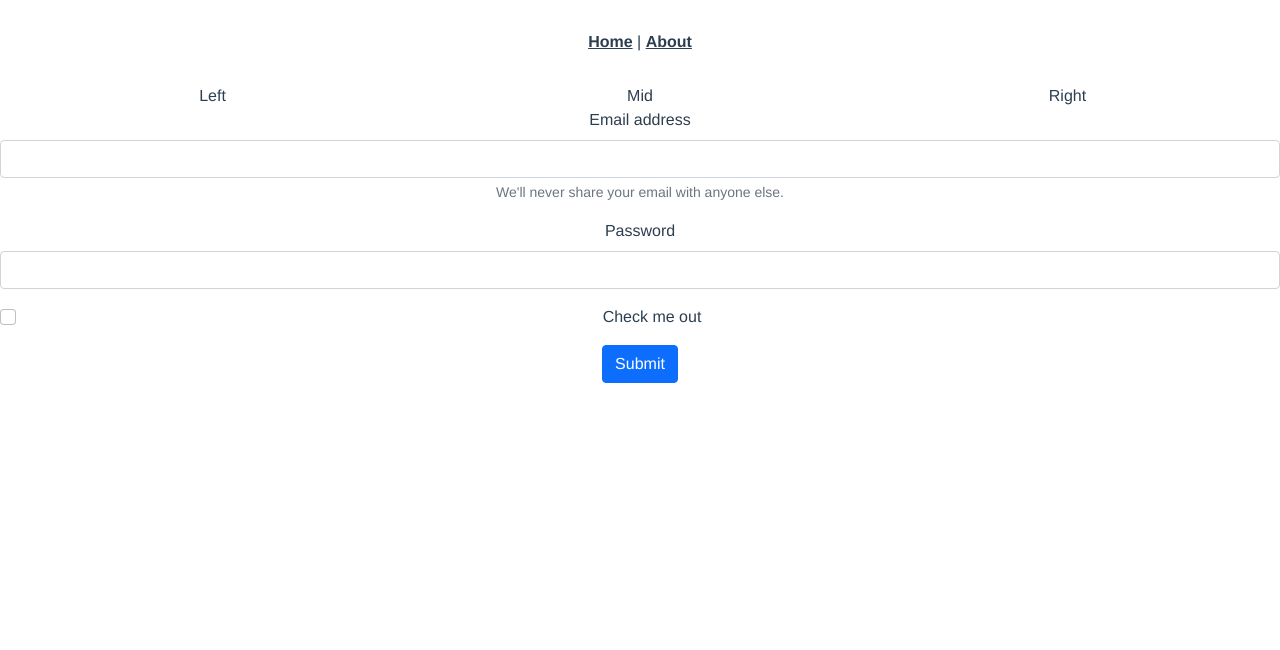
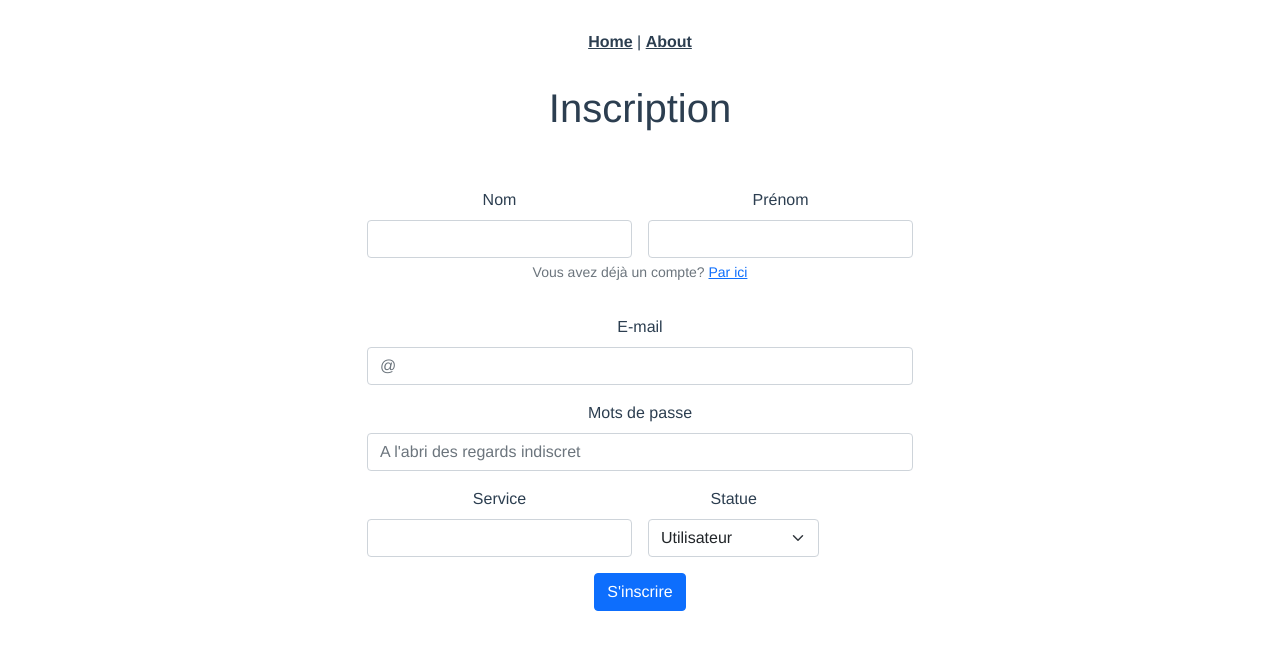
Before and after one commit to ZidinyErre/ZidinyErre_7_26012022, a Vue app in the folder Front/groupomania/: page /signup in a window 1280 px wide. Shown: the top 650 px of the page. Built offline with nearby package versions, Linux system fonts and the light colour scheme.

Commit message:
Mise en place login et signup sans refresh de page

```diff
--- a/Front/groupomania/src/views/Login.vue
+++ b/Front/groupomania/src/views/Login.vue
@@ -13,7 +13,7 @@
                     <div class="mb-3">
                         <label for="exampleInputEmail1" class="form-label">E-mail</label>
                         <input type="email" class="form-control" id="exampleInputEmail1" aria-describedby="emailHelp">
-                        <div id="emailHelp" class="form-text">Pas encore de compte ? <a href="http://localhost:8080/signup"> Par ici</a></div>
+                        <p id="emailHelp" class="form-text">Pas encore de compte ? <router-link to ="/signup"> Par ici</router-link></p>
                     </div>
                     <div class="mb-3">
                         <label for="exampleInputPassword1" class="form-label">Mots de passe </label>
--- a/Front/groupomania/src/views/Signup.vue
+++ b/Front/groupomania/src/views/Signup.vue
@@ -1,35 +1,57 @@
 <template>
 
     <div class="container">
+        <h1>Inscription</h1>
+        <br>
+        <br>
         <div class="row">
             <div class="col-md-3">
-                Left
+
             </div>
             <div class="col-md-6">
-                Mid
+                <form class="row g-3">
+                    <div class="col-md-6">
+                        <label for="inputName" class="form-label">Nom</label>
+                        <input type="name" class="form-control" id="inputName">
+                    </div>
+                    <div class="col-md-6">
+                        <label for="inputFirstName" class="form-label">Prénom</label>
+                        <input type="firstname" class="form-control" id="inputFirstName">
+                    </div>
+                    <p id="retourLogin" class="form-text">Vous avez déjà un compte? <router-link to ="/login"> Par ici</router-link></p>
+                    <div class="col-12">
+                        <label for="inputEmail" class="form-label">E-mail</label>
+                        <input type="email" class="form-control" id="inputEmail" placeholder="@">
+                    </div>
+                    <div class="col-12">
+                        <label for="inputPassword" class="form-label">Mots de passe </label>
+                        <input type="password" class="form-control" id="inputPassword" placeholder="A l'abri des regards indiscret ">
+                    </div>
+                    <div class="col-md-6">
+                        <label for="inputService" class="form-label">Service</label>
+                        <input type="text" class="form-control" id="inputService">
+                    </div>
+                    <div class="col-md-4">
+                        <label for="inputState" class="form-label">Statue</label>
+                        <select id="inputState" class="form-select">
+                        <option selected>Utilisateur</option>
+                        <option>Admin</option>
+                        </select>
+                    </div>
+
+
+                    <div class="col-12">
+                        <button type="submit" class="btn btn-primary">S'inscrire</button>
+                    </div>
+                </form>
             </div>
             <div class="col-md-3">
-                Right
+
             </div>
         </div>
 
     </div>
-    <form>
-        <div class="mb-3">
-            <label for="exampleInputEmail1" class="form-label">Email address</label>
-            <input type="email" class="form-control" id="exampleInputEmail1" aria-describedby="emailHelp">
-            <div id="emailHelp" class="form-text">We'll never share your email with anyone else.</div>
-        </div>
-        <div class="mb-3">
-            <label for="exampleInputPassword1" class="form-label">Password</label>
-            <input type="password" class="form-control" id="exampleInputPassword1">
-        </div>
-        <div class="mb-3 form-check">
-            <input type="checkbox" class="form-check-input" id="exampleCheck1">
-            <label class="form-check-label" for="exampleCheck1">Check me out</label>
-        </div>
-        <button type="submit" class="btn btn-primary">Submit</button>
-    </form>
+
 </template>
 
 <script>
```
